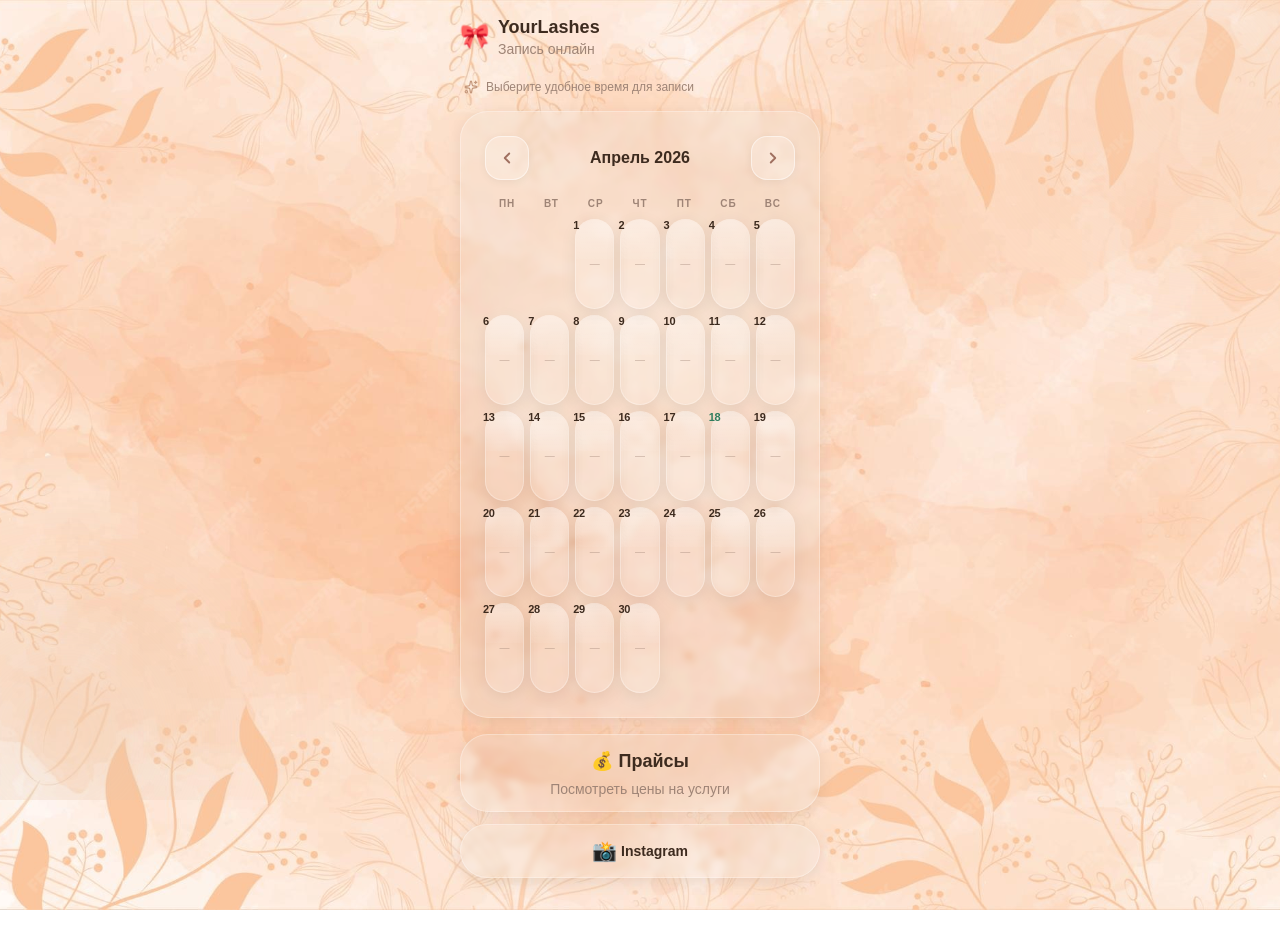
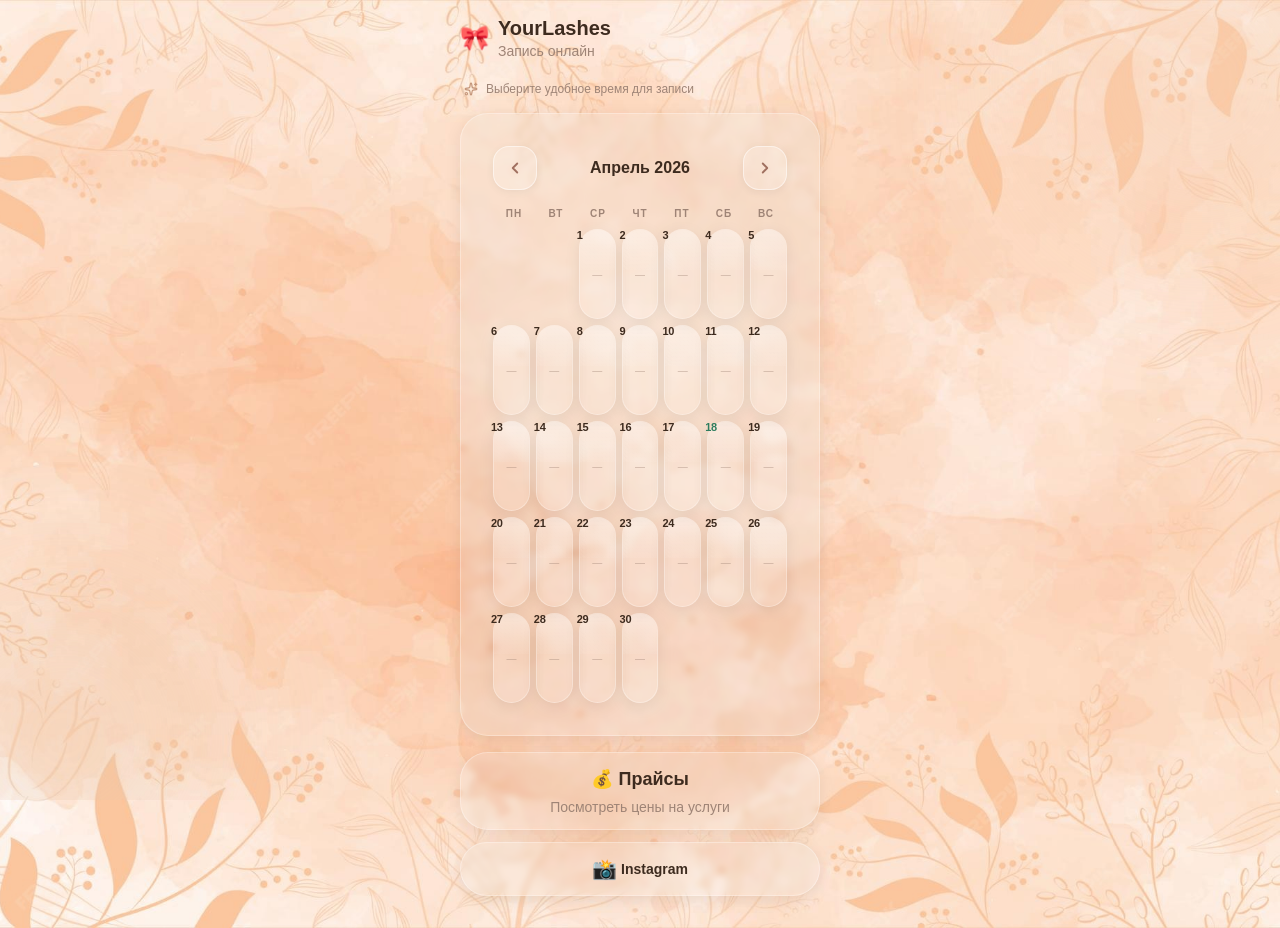
Before and after one commit to temary1122-a11y/liquid-glass-calendar-design, a React (Vite) app: page / in a window 1280 px wide. Built offline with nearby package versions, Linux system fonts and the light colour scheme.

Commit message:
Increase h1 text size from text-lg to text-xl, increase Calendar padding from p-6 to p-8 for visual scaling while preserving proportions

```diff
--- a/src/App.tsx
+++ b/src/App.tsx
@@ -110,7 +110,7 @@ export default function App() {
           <div className="flex items-center gap-2">
             <span className="text-2xl select-none sticker-bounce" aria-hidden>🎀</span>
             <div>
-              <h1 className="text-[#3d2b1f] text-lg font-semibold leading-tight">
+              <h1 className="text-[#3d2b1f] text-xl font-semibold leading-tight">
                 YourLashes
               </h1>
               <p className="text-[#9e8476] text-sm">
--- a/src/components/Calendar.tsx
+++ b/src/components/Calendar.tsx
@@ -262,7 +262,7 @@ export default function Calendar() {
   });
 
   return (
-    <div className="liquid-glass-calendar p-6 w-full" {...swipeHandlers}>
+    <div className="liquid-glass-calendar p-8 w-full" {...swipeHandlers}>
       {/* ── Header ── */}
       <div className="flex items-center justify-between mb-4">
         <NavButton direction="left" onClick={prevMonth} />
```
